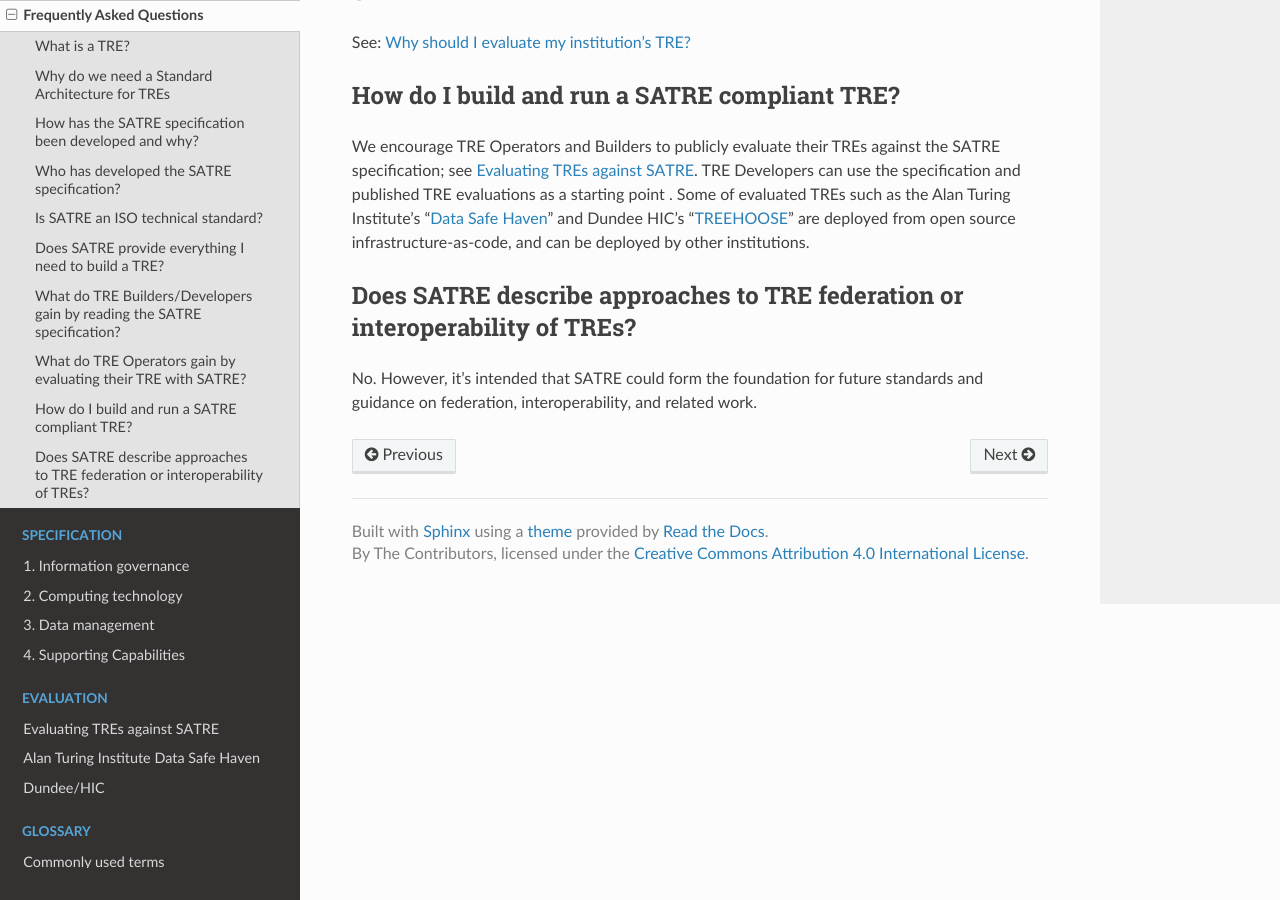
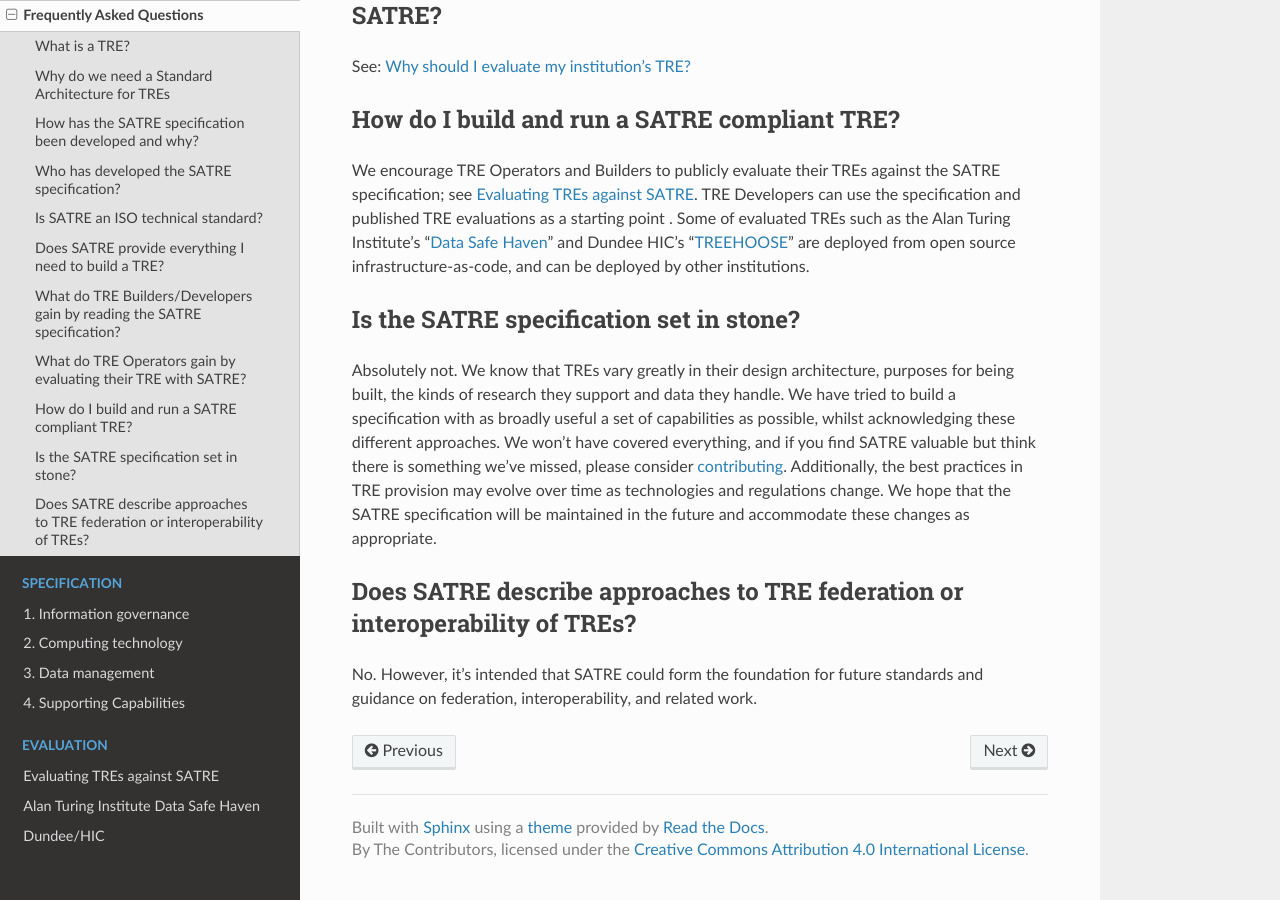
Before and after one commit to sa-tre/satre-specification, a Sphinx documentation site: the page built from docs/source/faqs.md, in a window 1280 px wide and 900 px high, scrolled down 1793 px. Built offline with Sphinx 7.4.7 and the Read the Docs theme 2.0.0, drawn with Linux system fonts in a browser that asks for light colours; some of the changed text lies outside the part shown.

Commit message:
is it set in stone?

```diff
--- a/docs/source/faqs.md
+++ b/docs/source/faqs.md
@@ -11,6 +11,7 @@
 - {ref}`developer_gain`
 - {ref}`operator_gain`
 - {ref}`how_build`
+- {ref}`set_in_stone`
 - {ref}`support_federation`
 
 (what_tre)=
@@ -69,6 +70,12 @@ See: {ref}`why_evaluate`
 
 We encourage TRE Operators and Builders to publicly evaluate their TREs against the SATRE specification; see {ref}`evaluation`. TRE Developers can use the specification and published TRE evaluations as a starting point . Some of evaluated TREs such as the Alan Turing Institute's "[Data Safe Haven](https://data-safe-haven.readthedocs.io/en/latest/)" and Dundee HIC's "[TREEHOOSE](https://github.com/HicResearch/TREEHOOSE/)" are deployed from open source infrastructure-as-code, and can be deployed by other institutions.
 
+(set_in_stone)=
+
+## Is the SATRE specification set in stone?
+
+Absolutely not. We know that TREs vary greatly in their design architecture, purposes for being built, the kinds of research they support and data they handle. We have tried to build a specification with as broadly useful a set of capabilities as possible, whilst acknowledging these different approaches. We won't have covered everything, and if you find SATRE valuable but think there is something we've missed, please consider {ref}`contributing <contributing>`. Additionally, the best practices in TRE provision may evolve over time as technologies and regulations change. We hope that the SATRE specification will be maintained in the future and accommodate these changes as appropriate.
+
 (support_federation)=
 
 ## Does SATRE describe approaches to TRE federation or interoperability of TREs?
```
